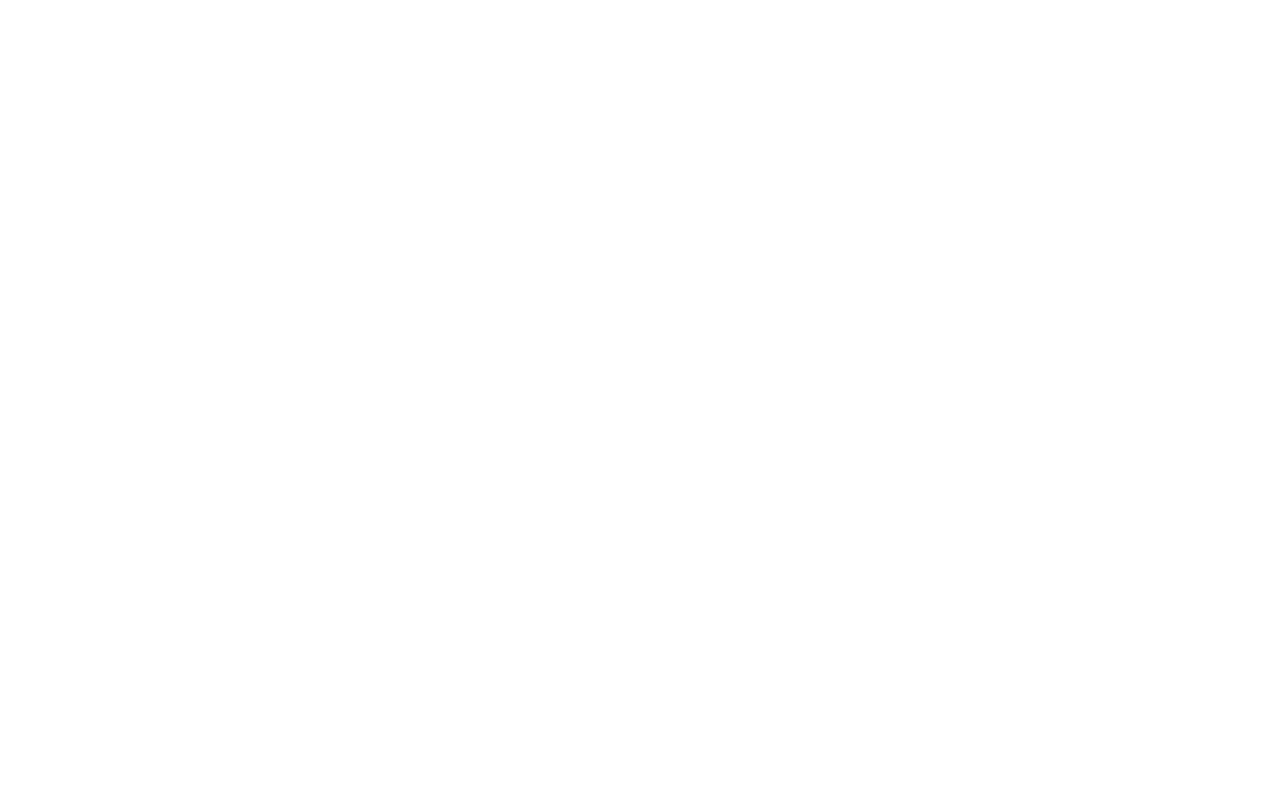
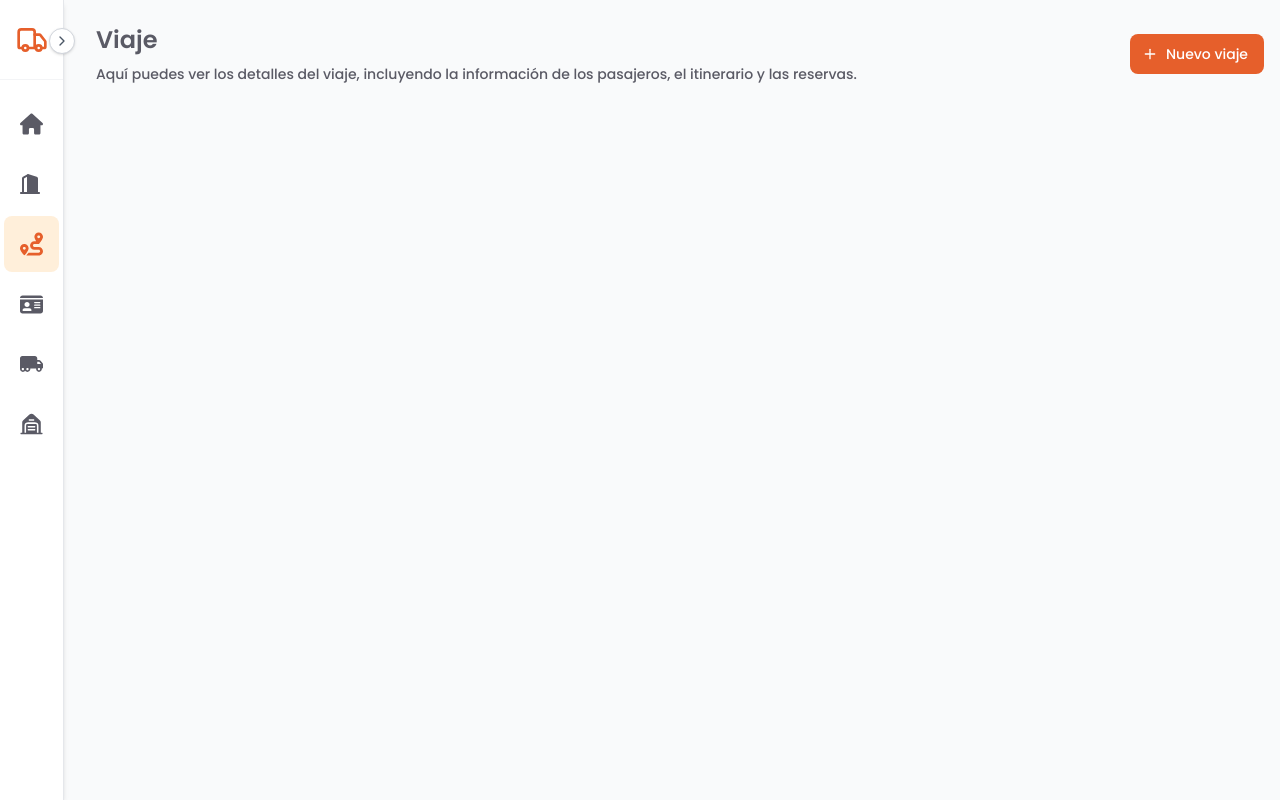
Before and after one commit to DesApp-2025-C1-Grupo-1/gestion-de-viajes-frontend, a React (Vite) app: page /trips in a window 1280 px wide. Before the commit this address had no page. Built offline with nearby package versions, Linux system fonts and the light colour scheme.

Commit message:
router trip and basic page

```diff
--- a/src/AppRouter.tsx
+++ b/src/AppRouter.tsx
@@ -2,12 +2,14 @@
 import Dashboard from "./pages/Dashboard";
 import TypeVehicle from "./pages/vehicle/TypeVehicle";
 import VehiclePage from "./pages/vehicle/VehiclePage";
-import DriverCreateEdit from "./pages/driver/driverCreateEdit";
+import DriverCreateEdit from "./pages/driver/DriverCreateEdit";
 import DriverPage from "./pages/driver/driverPage";
 import Layout from "./components/Layout";
 import VehicleForm from "./pages/vehicle/VehicleForm";
 import DepositPage from "./pages/deposit/DepositPage";
 import DepositFormPage from "./pages/deposit/DepositForm";
+import TripPage from "./pages/trip/TripPage";
+import TripFormPage from "./pages/trip/TripForm";
 
 export function AppRouter() {
   return (
@@ -24,6 +26,9 @@
         <Route path="/depots" element={<DepositPage />} />
         <Route path="/depots/form" element={<DepositFormPage />} />
         <Route path="/depots/edit/:id" element={<DepositFormPage />} />
+        <Route path="/trips" element={<TripPage />} />
+        <Route path="/trips/form" element={<TripFormPage />} />
+        <Route path="/trips/edit/:id" element={<TripFormPage />} />
       </Route>
     </Routes>
   );
--- /dev/null
+++ b/src/pages/trip/TripForm.tsx
@@ -0,0 +1,14 @@
+import { SectionHeader } from "../../components/SectionHeader";
+
+
+export default function TripFormPage() {
+
+    return(
+        <>
+            <SectionHeader
+                title="Crear Viaje"
+                description="Aquí puedes registrar un nuevo viaje."
+            />
+        </>
+    )
+}
--- /dev/null
+++ b/src/pages/trip/TripPage.tsx
@@ -0,0 +1,19 @@
+import { useNavigate } from "react-router-dom";
+import { SectionHeader } from "../../components/SectionHeader";
+
+
+export default function TripPage() {
+    const navigate = useNavigate();
+
+
+    return(
+        <>
+            <SectionHeader
+                title="Viaje"
+                description="Aquí puedes ver los detalles del viaje, incluyendo la información de los pasajeros, el itinerario y las reservas."
+                buttonText="Nuevo viaje"
+                onAdd={() => navigate('/trips/form')}
+            />
+        </>
+    )
+}
```
